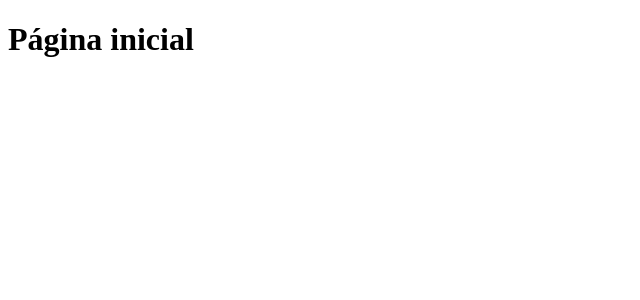
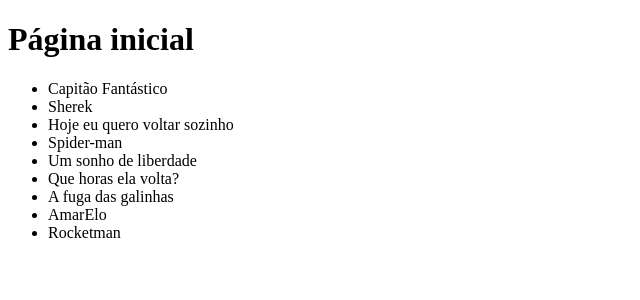
Before and after one commit to Racchel/desafio-final-todoflix, a React (Create React App) app: page / in a window 1280 px wide. Shown: the top 300 px of the page, without its empty margins (0-640 px from the left). Built offline with nearby package versions, Linux system fonts and the light colour scheme; data requests are answered from the project's data file.

Commit message:
[FRONT] Add home page to route /

```diff
--- a/src/routes/index.js
+++ b/src/routes/index.js
@@ -1,10 +1,14 @@
 /** react */
 import { Routes, Route, Navigate } from 'react-router-dom'
+
+/** pages */
+import { Home } from '../pages'
+
 
 export const AppRoutes = () => {
   return (
     <Routes>
-      <Route path='/' element={<h1>Página inicial</h1>} />
+      <Route path='/' element={<Home />} />
 
       <Route path='/movies/all' element={<h1>Todos os filmes</h1>} />
 
```
